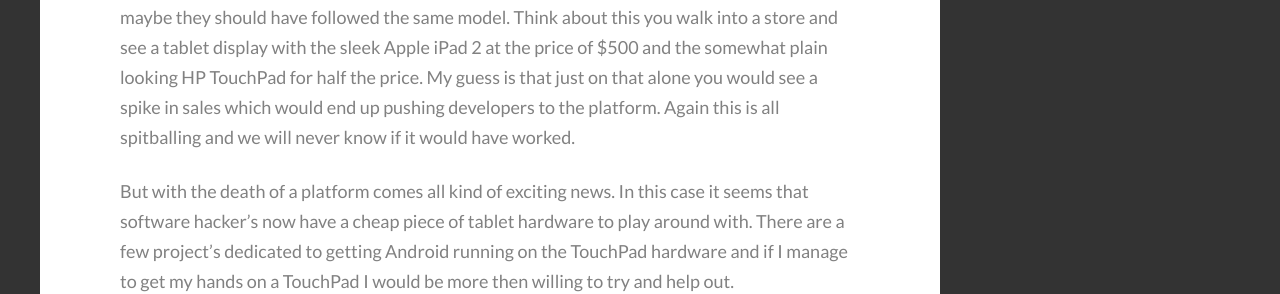
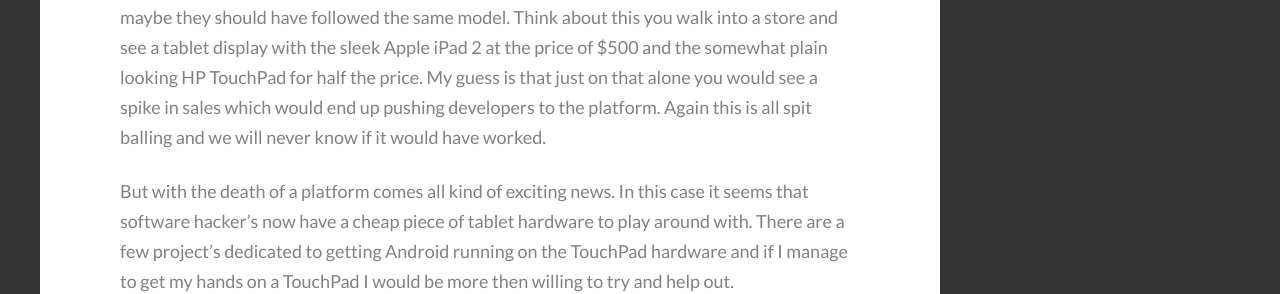
Before and after one commit to tomarra/tomarra.github.io, a Jekyll site: the page built from _posts/2011-08-25-The-TouchPad-is-dead.md, in a window 1280 px wide. Shown: the part 1033-1327 px from the top of the page. Built offline with Jekyll 4.4.1, drawn with Linux system fonts in a browser that asks for light colours; some web fonts are replaced; some of the changed text lies outside the part shown.

Commit message:
more updates

```diff
--- a/_posts/2011-08-25-The-TouchPad-is-dead.markdown
+++ b/_posts/2011-08-25-The-TouchPad-is-dead.md
@@ -8,6 +8,6 @@
 
 But lets take a step back. The TouchPad was not selling well at all at the release price point of $499/$599 (16GB/32GB) and therefore the ecosystem around the TouchPad and webOS didn’t grow like HP expected. It’s tough to come into a market already dominated by Apple and Google and expect to make a splash right away. But the HP exec’s decided, after just 7 weeks on the market, to pull the plug. The fact that the liquidation prices on the TouchPad made the device sell like hot cakes begs the question, why not follow the gaming console model to try and build a ecosystem?
 
-Game console’s have always been sold at a loss because the manufactures get their money from royalties on game sales. If HP was committed to making a third major app ecosystem maybe they should have followed the same model. Think about this you walk into a store and see a tablet display with the sleek Apple iPad 2 at the price of $500 and the somewhat plain looking HP TouchPad for half the price. My guess is that just on that alone you would see a spike in sales which would end up pushing developers to the platform. Again this is all spitballing and we will never know if it would have worked.
+Game console’s have always been sold at a loss because the manufactures get their money from royalties on game sales. If HP was committed to making a third major app ecosystem maybe they should have followed the same model. Think about this you walk into a store and see a tablet display with the sleek Apple iPad 2 at the price of $500 and the somewhat plain looking HP TouchPad for half the price. My guess is that just on that alone you would see a spike in sales which would end up pushing developers to the platform. Again this is all spit balling and we will never know if it would have worked.
 
 But with the death of a platform comes all kind of exciting news. In this case it seems that software hacker’s now have a cheap piece of tablet hardware to play around with. There are a few project’s dedicated to getting Android running on the TouchPad hardware and if I manage to get my hands on a TouchPad I would be more then willing to try and help out.
```
Also changed, not shown: 1 other file.
